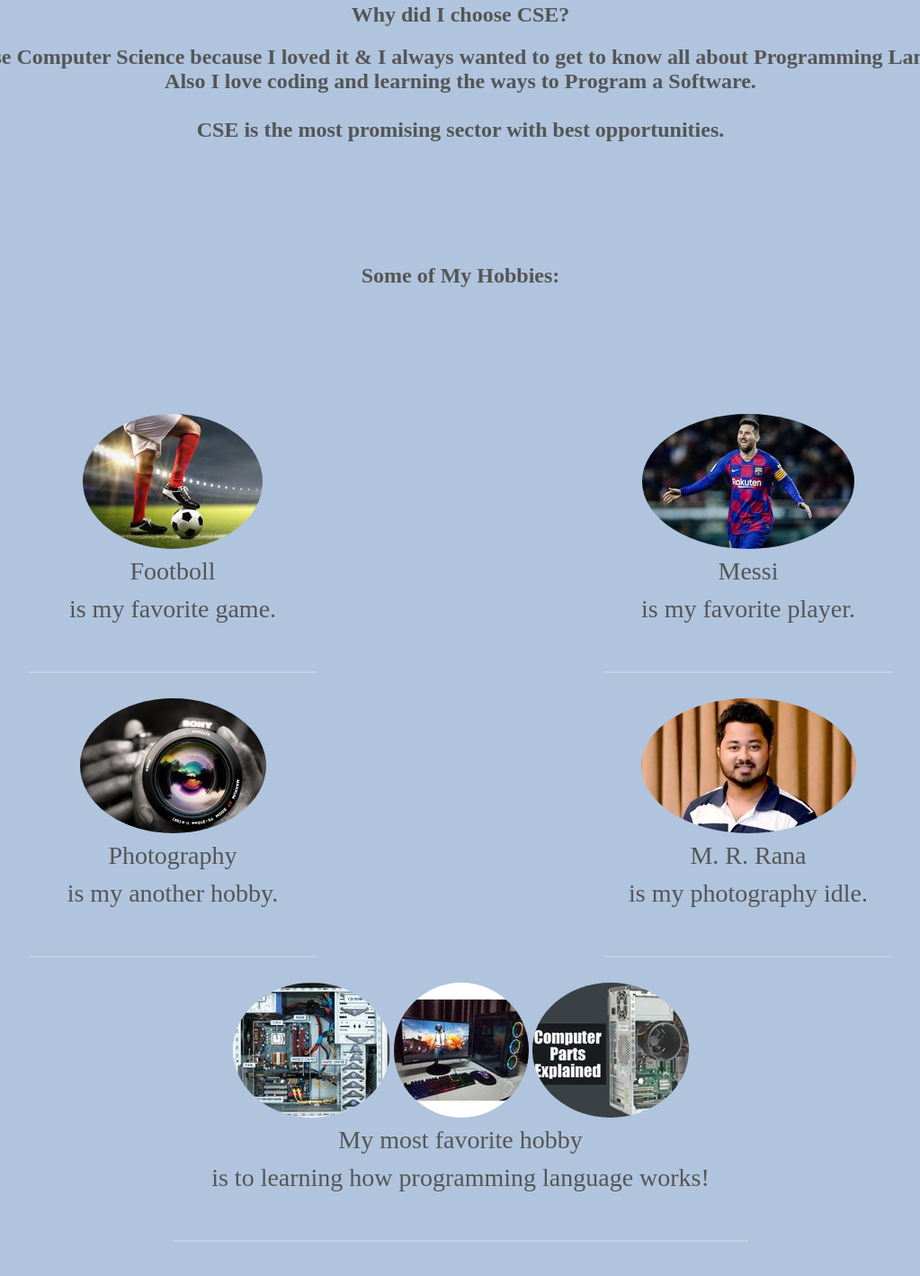
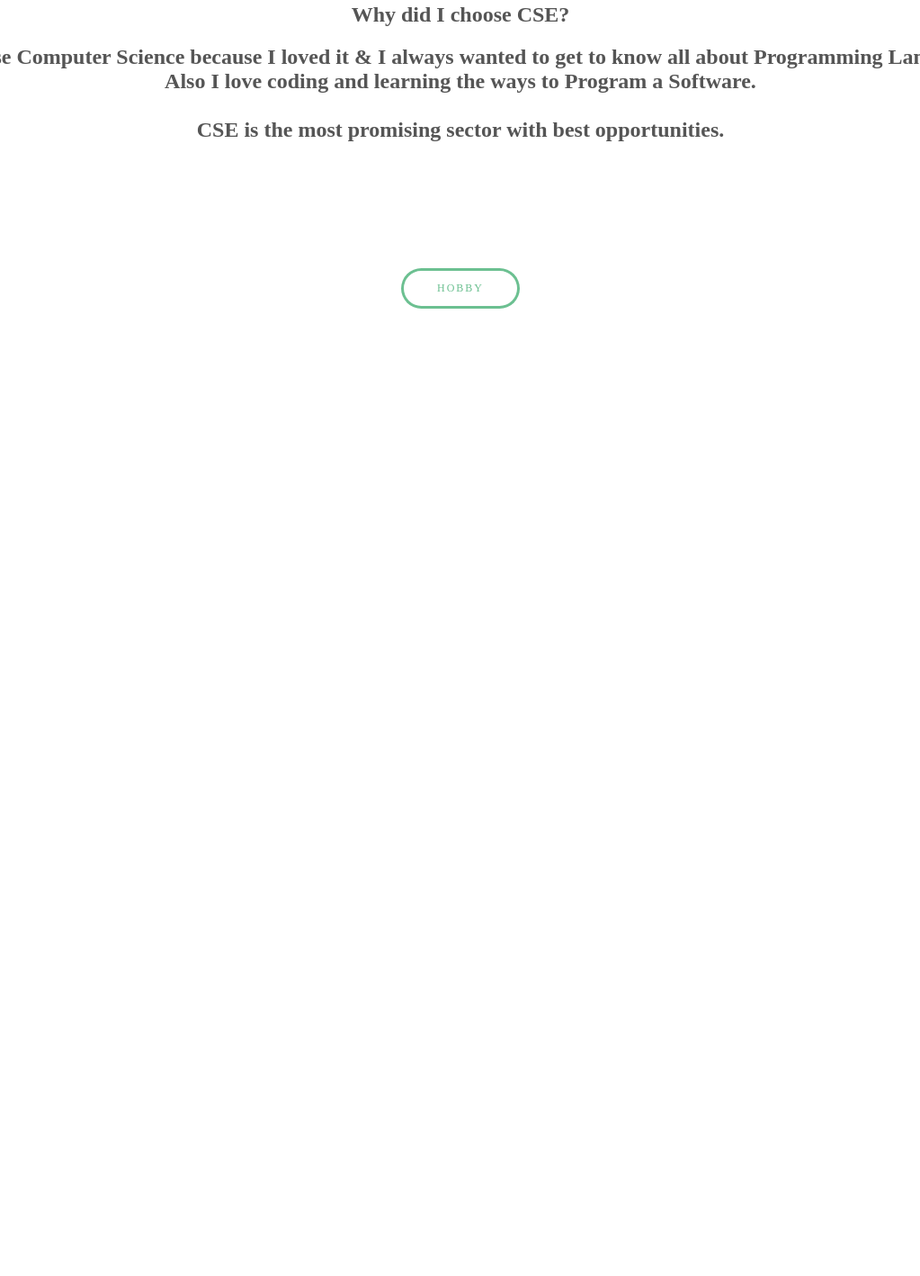
Before and after one commit to Sajidm455/Sajidm455.github.io, a plain HTML site: page index.html in a window 1280 px wide. Shown: the part 864-2282 px from the top of the page at 90% size, without its empty margins (128-1151 px from the left). After the commit the page ends 1303 px from the top, so only its background shows below. Drawn offline with Linux system fonts and the light colour scheme.

Commit message:
Update index.html

```diff
--- a/index.html
+++ b/index.html
@@ -42,58 +42,13 @@
 
         </section>
 
-        <section class="art">
-            <div>
-                <div class="foot">
-                    <h1>Why did I choose CSE?</h1>
-                    <h2>I choose Computer Science because I loved it & I always wanted to get to know all about Programming Language. <br>Also I love coding and learning the ways to Program a Software. <br><br>CSE is the most promising sector with best opportunities. <br><br><br><br><br><br> Some of My Hobbies: </h2>
-                </div>
-                <div>
-                    <article>
-                        <div class="image-round">
-                            <img src="pic01.jpg" alt=" " />
-                        </div>
-                        <header>
-                            <h3>Footboll<br />is my favorite game.</h3>
-                        </header>
-                    </article>
-                    <article>
-                        <div class="image-round">
-                            <img src="pic02.jpg" alt=" " />
-                        </div>
-                        <header>
-                            <h3>Messi<br />is my favorite player.</h3>
-                        </header>
-                    </article>
-                </div>
-                <div>
-                    <article>
-                        <div class="image-round">
-                            <img src="pic03.jpg" alt=" " />
-                        </div>
-                        <header>
-                            <h3>Photography<br />is my another hobby.</h3>
-                        </header>
-                    </article>
-                    <article>
-                        <div class="image-round">
-                            <img src="pic04.jpg" alt=" " />
-                        </div>
-                        <header>
-                            <h3>M. R. Rana<br />is my photography idle.</h3>
-                        </header>
-                    </article>
-                </div>
-                <div class="article1">
-                    <div class="image-round">
-                        <img src="pic05.jpg" alt=" " />
-                        <img src="pic06.jpg" alt=" " />
-                        <img src="pic07.jpg" alt=" " />
-                    </div>
-                    <header>
-                        <h3>My most favorite hobby<br />is to learning how programming language works!</h3>
-                    </header>
-                </div>
+        <section class="artx">
+            <div class="foot">
+                <h1>Why did I choose CSE?</h1>
+                <h2>I choose Computer Science because I loved it & I always wanted to get to know all about Programming Language. <br>Also I love coding and learning the ways to Program a Software. <br><br>CSE is the most promising sector with best opportunities. </h2>
+            </div>
+            <div class="btn">
+				<a href="hobby.html" class="button">HOBBY</a>
             </div>
         </section>
     </body>
```
